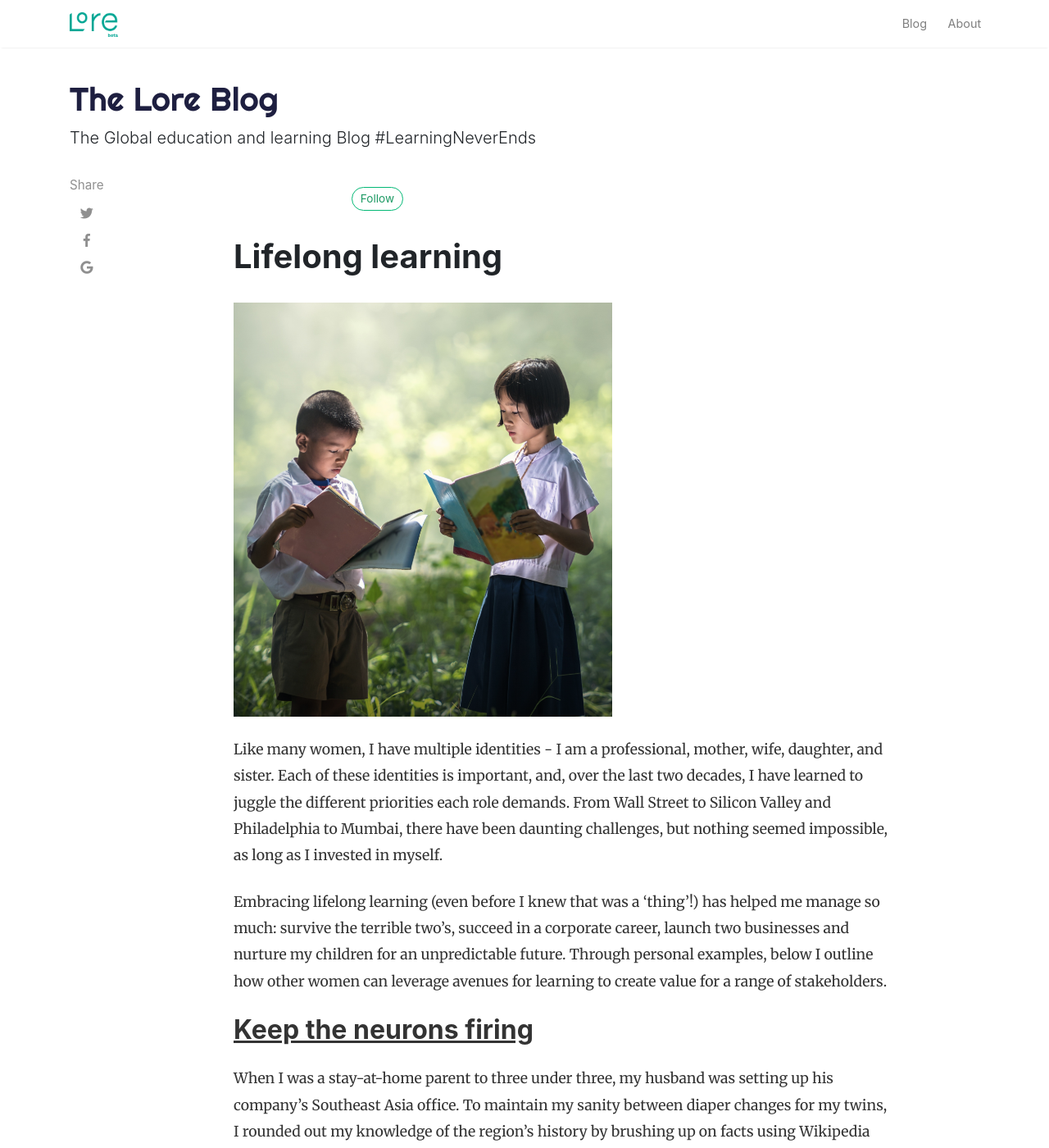
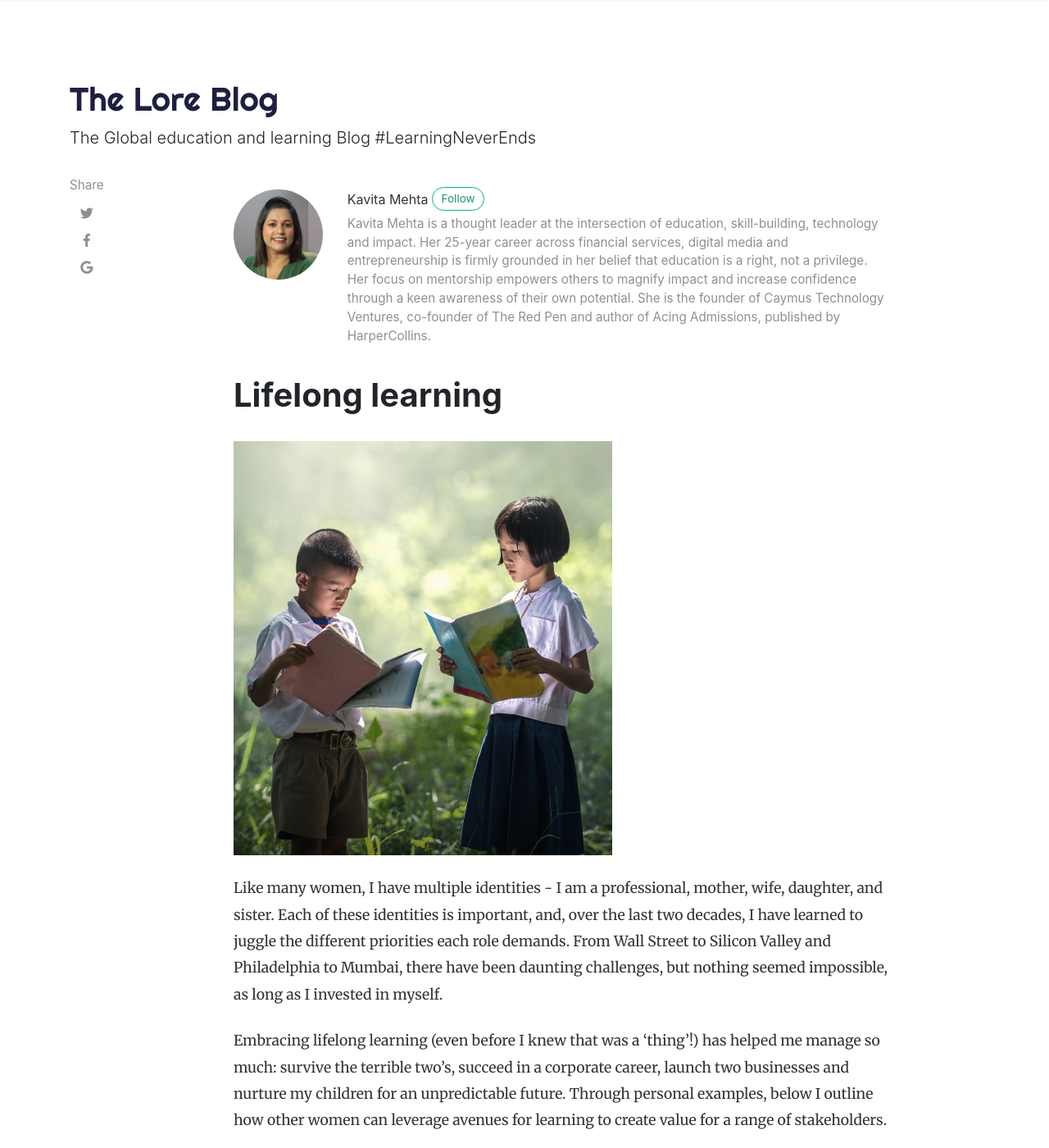
Before and after one commit to lore-blog/lore-blog.github.io, a Jekyll site: the page built from _posts/2019-02-04-lifelong-learning.md, in a window 1280 px wide and 1400 px high. Shown: the whole window at 82% size. Built offline with Jekyll 4.4.1, drawn with Linux system fonts in a browser that asks for light colours; nearby versions of some CDN libraries; comment, search, counter and statistics services are not loaded.

Commit message:
Comments disabled

```diff
--- a/_config.yml
+++ b/_config.yml
@@ -6,18 +6,14 @@
 favicon: 'assets/images/logo-beta.png'
 google_analytics: 'UA-46278016-1'
 disqus: 'demowebsite'
-mailchimp-list: 'https://wowthemes.us11.list-manage.com/subscribe/post?u=8aeb20a530e124561927d3bd8&amp;id=8c3d2d214b'
 
 # Authors
 authors:
-  sal:
-    name: Sal
-    display_name: Sal
-    gravatar: e56154546cf4be74e393c62d1ae9f9d4
-    email: wowthemesnet@gmail.com
-    web: https://www.wowthemes.net
-    twitter: https://twitter.com/wowthemesnet
-    description: 'Author of Mediumish, a Bootstrap Medium styled template available for WordPress, HTML, Ghost and Jekyll. You are currently previewing Jekyll template demo.'
+  kavita:
+    name: Kavita
+    display_name: Kavita Mehta
+    description: Kavita Mehta is a thought leader at the intersection of education, skill-building, technology and impact. Her 25-year career across financial services, digital media and entrepreneurship is firmly grounded in her belief that education is a right, not a privilege. Her focus on mentorship empowers others to magnify impact and increase confidence through a keen awareness of their own potential. She is the founder of Caymus Technology Ventures, co-founder of The Red Pen and author of Acing Admissions, published by HarperCollins.
+    image: '/assets/images/authors/kavita-mehta.jpg'
 
 # Plugins
 plugins:
--- a/_includes/share.html
+++ b/_includes/share.html
@@ -4,7 +4,11 @@
   </p>
   <ul>
     <li class="ml-1 mr-1">
-        <a target="_blank" href="https://twitter.com/intent/tweet?text={{ page.title }}&url={{ page.url | absolute_url }}" onclick="window.open(this.href, 'twitter-share', 'width=550,height=235');return false;">
+      <a
+        target="_blank"
+        href="https://twitter.com/intent/tweet?text={{ page.title }}&url={{ page.url | absolute_url }}"
+        onclick="window.open(this.href, 'twitter-share', 'width=550,height=235');return false;"
+      >
         <i class="fab fa-twitter"></i>
       </a>
     </li>
@@ -20,15 +24,5 @@
         <i class="fab fa-google"></i>
       </a>
     </li>
-
   </ul>
-    {% if page.comments != false %}
-    <div class="sep">
 </div>
-    <ul>
-        <li>
-        <a  class="small smoothscroll" href="#disqus_thread"></a>
-        </li>
-    </ul>
-    {% endif %}
-</div>
--- a/_layouts/default.html
+++ b/_layouts/default.html
@@ -133,9 +133,9 @@
       <!-- End Footer
 ================================================== -->
     </div>
-    <!-- /.site-content>
+    <!-- /.site-content> -->
 
-<!-- Bootstrap core JavaScript
+    <!-- Bootstrap core JavaScript
 ================================================== -->
     <!-- Placed at the end of the document so the pages load faster -->
 
@@ -156,7 +156,5 @@
     <script src="{{ site.baseurl }}/assets/js/ie10-viewport-bug-workaround.js"></script>
 
     <script src="{{ site.baseurl }}/assets/js/mediumish.js"></script>
-
-    <script id="dsq-count-scr" src="//{{ site.disqus }}.disqus.com/count.js"></script>
   </body>
 </html>
--- a/_layouts/post.html
+++ b/_layouts/post.html
@@ -94,21 +93,4 @@
 
 	</div>
 </div>
-<!-- End Article
-================================================== -->
-
-
-
-<!-- Begin Comments
-================================================== -->
-{% if page.comments != false %}
-    <div class="container">
-        <div id="comments" class="row justify-content-center mb-5">
-            <div class="col-md-8">
-                {% include disqus.html %}
-            </div>
-        </div>
-    </div>
-{% endif %}
-<!--End Comments
-================================================== -->
+<!-- End Article -->
--- a/assets/css/screen.css
+++ b/assets/css/screen.css
@@ -141,8 +141,8 @@
   margin-bottom: 2rem;
 }
 .post-top-meta .author-thumb {
-  width: 72px;
-  height: 72px;
+  width: 110px;
+  height: 110px;
 }
 .post-top-meta.authorpage .author-thumb {
   margin-top: 40px;
```
Also changed, not shown: other parts of _layouts/post.html (+0 -1 lines), _layouts/page.html (+9 -19 lines). Lines whose indentation alone changed are shown as unchanged.
